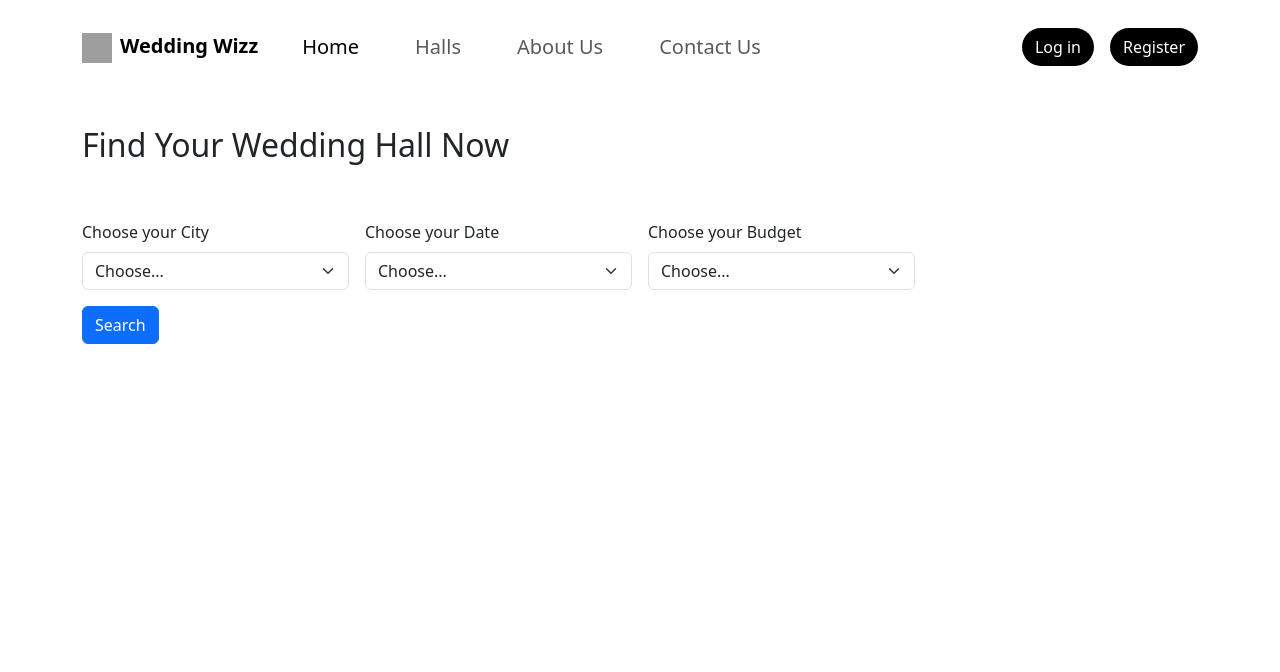
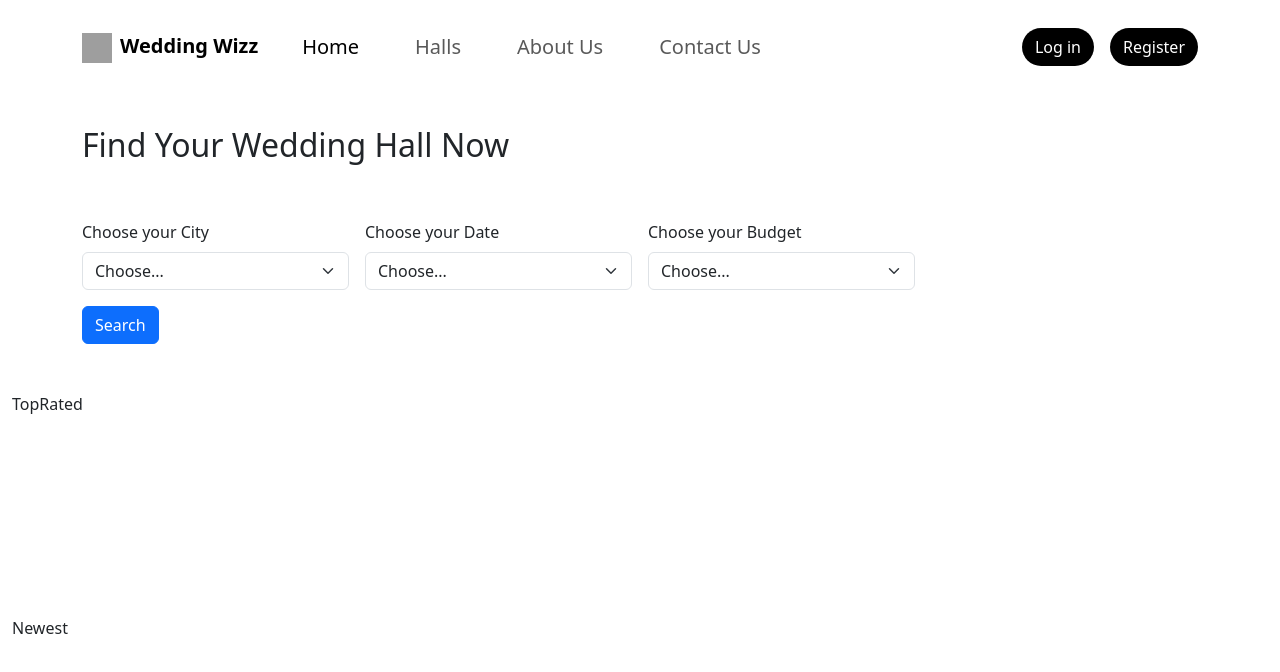
Before and after one commit to ZeyadMousa1/Wedding_GradProject, a React (Vite) app in the folder client/: page / in a window 1280 px wide. Shown: the top 672 px of the page. Built offline with nearby package versions, Linux system fonts and the light colour scheme; grey boxes are pictures that could not be loaded.

Commit message:
fix a bug

```diff
--- a/client/package.json
+++ b/client/package.json
@@ -27,6 +27,6 @@
     "eslint-plugin-react-hooks": "^5.0.0",
     "eslint-plugin-react-refresh": "^0.4.18",
     "globals": "^15.14.0",
-    "vite": "^6.1.0"
+    "vite": "^6.2.0"
   }
 }
--- a/client/src/App.jsx
+++ b/client/src/App.jsx
@@ -1,16 +1,16 @@
-import React from 'react'
-import Navbar from './component/Navbar/Navbar'
-import Search from './component/search/Search'
-import halls from './component/halls/halls'
+import React from "react";
+import Navbar from "./component/Navbar/Navbar";
+import Search from "./component/search/Search";
+import Halls from "./component/halls/halls";
 
 function App() {
   return (
     <>
-    <Navbar/>
-    <Search/>
-    <halls/>
+      <Navbar />
+      <Search />
+      <Halls />
     </>
-  )
+  );
 }
 
-export default App
+export default App;
--- a/client/src/component/halls/halls.jsx
+++ b/client/src/component/halls/halls.jsx
@@ -1,14 +1,13 @@
-import React from 'react'
-import section1 from '../section1/section1'
+import React from "react";
+import Section1 from "../section1/section1";
 
 function Halls() {
-    return (
-        <>
-            <section1 name="TopRated"/>
-            <section1 name="Newest"/>
-
-        </>
-    )
+  return (
+    <>
+      <Section1 name="TopRated" />
+      <Section1 name="Newest" />
+    </>
+  );
 }
 
-export default Halls
+export default Halls;
--- a/client/src/component/section1/section1.jsx
+++ b/client/src/component/section1/section1.jsx
@@ -1,11 +1,6 @@
-import React from 'react'
+import React from "react";
 
-
-
-
-
-const section1 = ({name}) => {
-
+const Section1 = ({ name }) => {
   return (
     <>
       <div className="Top_rated">
@@ -13,19 +8,29 @@ const section1 = ({name}) => {
           <div className="Title mt-5 mb-3">
             <p> {name} </p>
           </div>
-                        {/* <div className="row">
+          <div className="row">
             <ul>
-                                <li><img src="" alt="" /></li>
-                                <li><img src="" alt="" /></li>
-                                <li><img src="" alt="" /></li>
-                                <li><img src="" alt="" /></li>
-                                <li><img src="" alt="" /></li>
+              <li>
+                <img src="" alt="" />
+              </li>
+              <li>
+                <img src="" alt="" />
+              </li>
+              <li>
+                <img src="" alt="" />
+              </li>
+              <li>
+                <img src="" alt="" />
+              </li>
+              <li>
+                <img src="" alt="" />
+              </li>
             </ul>
-                        </div> */}
+          </div>
         </div>
       </div>
     </>
-    )
-}
+  );
+};
 
-export default section1
+export default Section1;
```
Also changed, not shown: 1 other file (tests, documents, lock files or other folders). Lines whose indentation alone changed are shown as unchanged.
